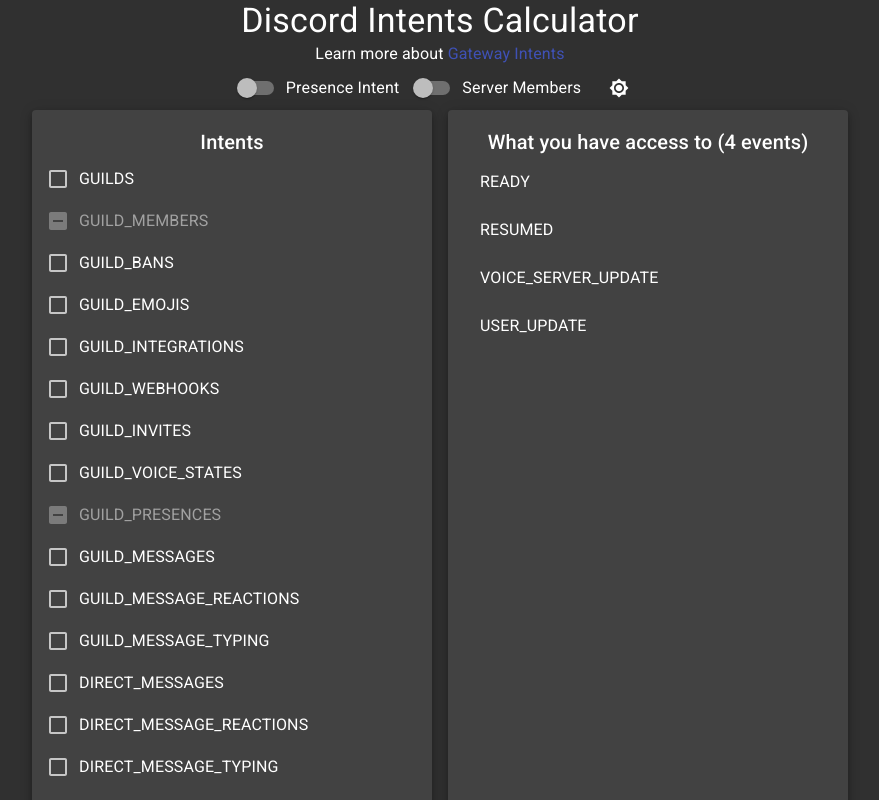
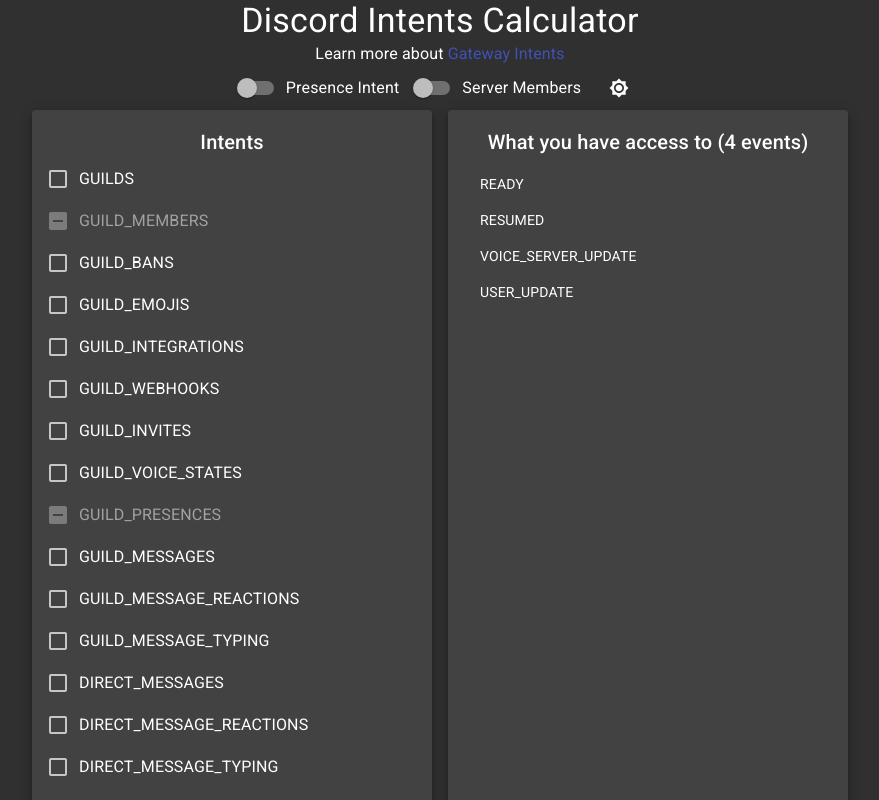
Before and after one commit to Larkooo/discord-intents-calculator, a React (Create React App) app: page / in a window 1280 px wide. Shown: the top 800 px of the page, without its empty margins (200-1079 px from the left). Built offline with nearby package versions, Linux system fonts and the light colour scheme.

Commit message:
added list component to events list

```diff
--- a/src/App.tsx
+++ b/src/App.tsx
@@ -1,4 +1,4 @@
-import { Button, Checkbox, Container, createMuiTheme, createStyles, CssBaseline, FormControlLabel, FormGroup, Grid, IconButton, Link, ListItem, ListItemText, makeStyles, Paper, Switch, Theme, Tooltip, Typography } from '@material-ui/core';
+import { Button, Checkbox, Container, createMuiTheme, createStyles, CssBaseline, FormControlLabel, FormGroup, Grid, IconButton, Link, List, ListItem, ListItemText, makeStyles, Paper, Switch, Theme, Tooltip, Typography } from '@material-ui/core';
 import { Brightness6, Brightness7 } from '@material-ui/icons';
 import { ThemeProvider } from "@material-ui/styles";
 
@@ -280,6 +280,7 @@
             <Typography variant='h6'>
               What you have access to ({state.eventsCount} events)
               </Typography>
+              <List dense component="div" role="list">
             {
               basicIntents.map(intent => <Tooltip key={intent.toString()} title={"Open Discord Api Docs about #" + intent.toLowerCase().trim().replace(/_/g, "-")} >
               <ListItem onClick={() => window.open("https://discord.com/developers/docs/topics/gateway#" + intent.toLowerCase().trim().replace(/_/g, "-"), "_blank")} button>
@@ -298,6 +299,7 @@
                   })
               })
               }
+              </List>
 
           </Paper>
         </Grid>
```
Also changed, not shown: 1 other file (tests, documents, lock files or other folders).
